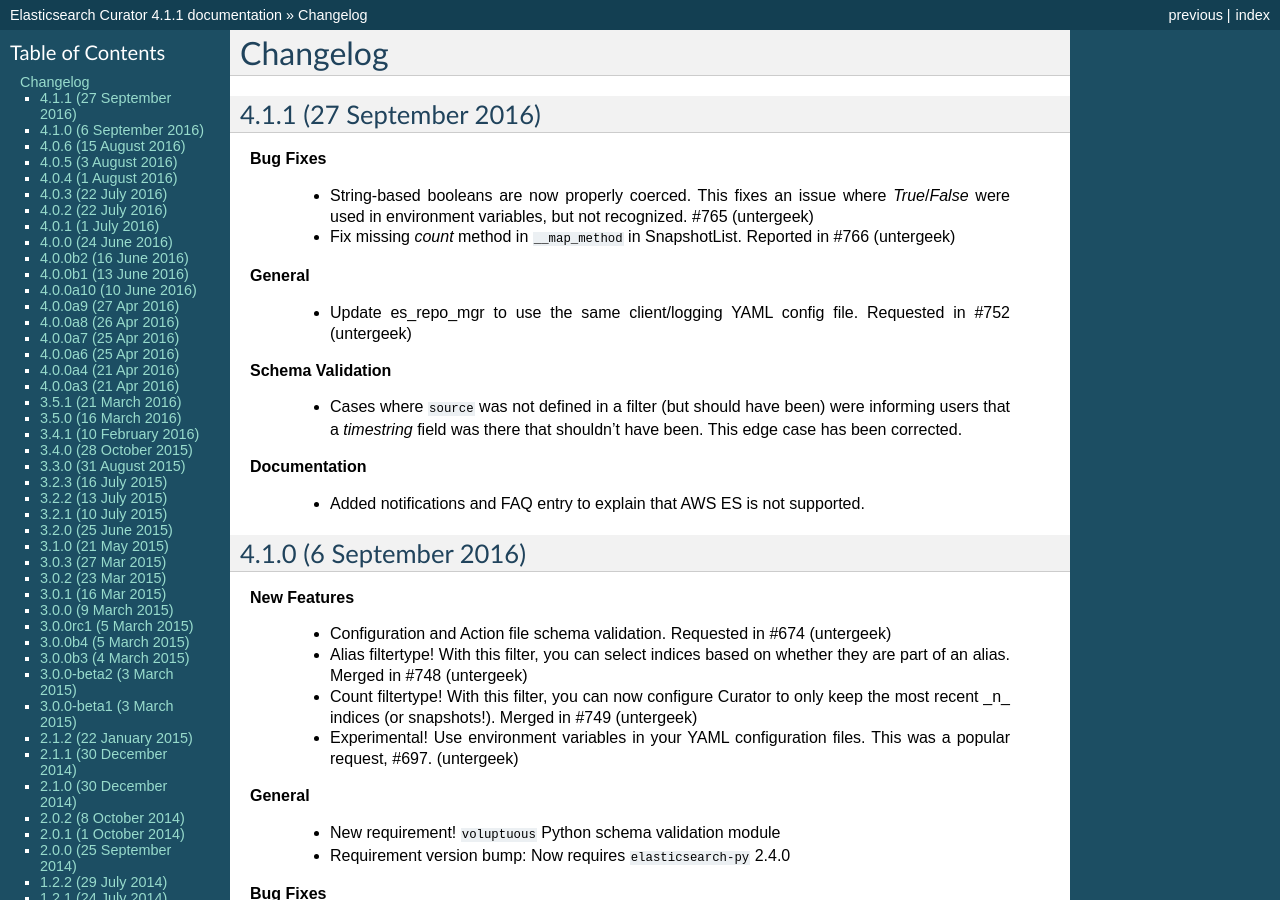
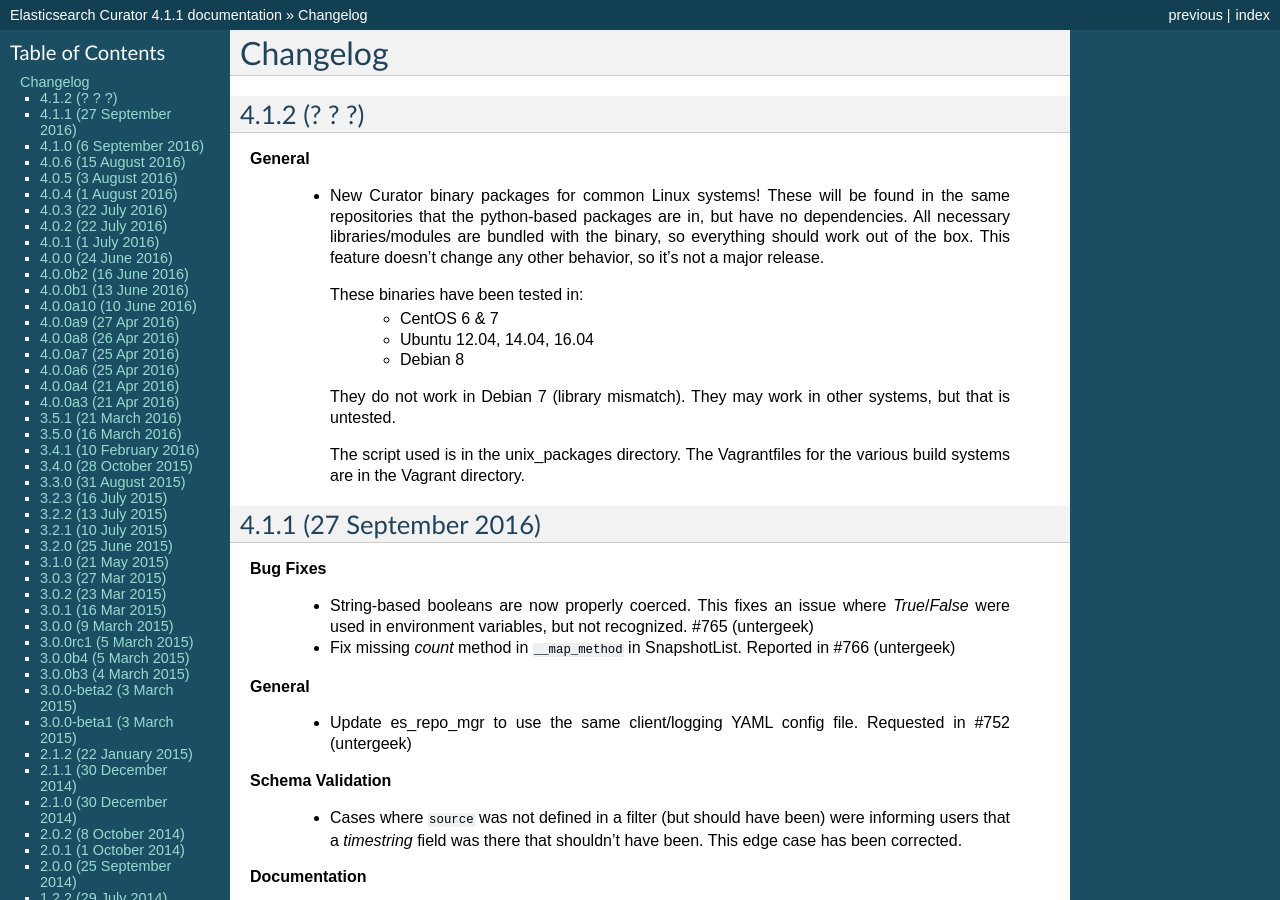
Before and after one commit to elastic/curator, a Sphinx documentation site: the page built from docs/Changelog.rst, in a window 1280 px wide and 900 px high. Built offline with Sphinx 7.4.7, drawn with Linux system fonts in a browser that asks for light colours.

Commit message:
Add binary building support
Vagrantfiles, patches, and build script included.

```diff
--- a/docs/Changelog.rst
+++ b/docs/Changelog.rst
@@ -2,6 +2,28 @@
 
 Changelog
 =========
+
+4.1.2 (? ? ?)
+-------------
+
+**General**
+
+  * New Curator binary packages for common Linux systems!
+    These will be found in the same repositories that the python-based packages
+    are in, but have no dependencies.  All necessary libraries/modules are
+    bundled with the binary, so everything should work out of the box.
+    This feature doesn't change any other behavior, so it's not a major release.
+
+    These binaries have been tested in:
+      * CentOS 6 & 7
+      * Ubuntu 12.04, 14.04, 16.04
+      * Debian 8
+
+    They do not work in Debian 7 (library mismatch).  They may work in other
+    systems, but that is untested.
+
+    The script used is in the unix_packages directory.  The Vagrantfiles for
+    the various build systems are in the Vagrant directory.
 
 4.1.1 (27 September 2016)
 -------------------------
```
Also changed, not shown: 6 other files.
